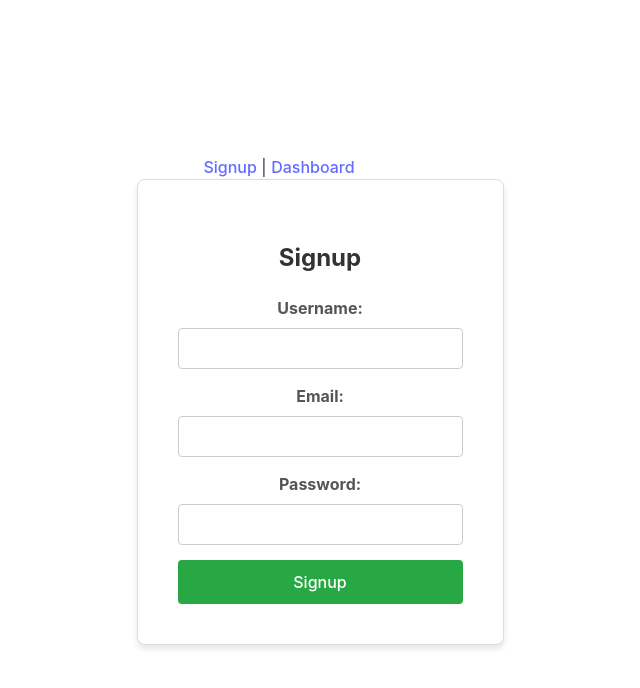
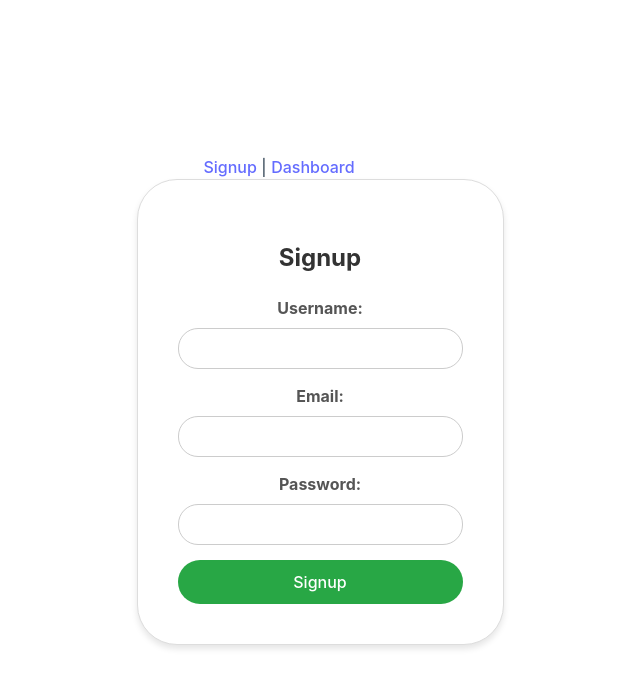
Before and after one commit to saitamau-maximum/alcoho-rhythm, a React (Vite) app in the folder client/: page /signup in a window 1280 px wide. Shown: the top 688 px of the page, without its empty margins (361-1001 px from the left). Built offline with nearby package versions, Linux system fonts and the light colour scheme.

Commit message:
全体的に角を丸くした

```diff
--- a/client/src/Signup.css
+++ b/client/src/Signup.css
@@ -14,7 +14,7 @@
   padding: 40px; /* 内側の余白を増やしてフォームを広く見せる */
   background-color: #ffffff; /* 背景色 */
   border: 1px solid #ddd; /* 枠線 */
-  border-radius: 8px; /* 角を丸くする */
+  border-radius: 40px; /* 角を丸くする */
   box-shadow: 0 4px 6px rgba(0, 0, 0, 0.1); /* 影で立体感を追加 */
 }
 
@@ -36,7 +36,7 @@
   padding: 12px; /* フォーム入力フィールドの内側の余白を増やす */
   margin-bottom: 15px;
   border: 1px solid #ccc;
-  border-radius: 4px;
+  border-radius: 20px;
   box-sizing: border-box;
 }
 
@@ -46,7 +46,7 @@
   background-color: #28a745;
   color: white;
   border: none;
-  border-radius: 4px;
+  border-radius: 40px;/* 角を丸くする */
   font-size: 16px;
   cursor: pointer;
   transition: background-color 0.3s;
```
